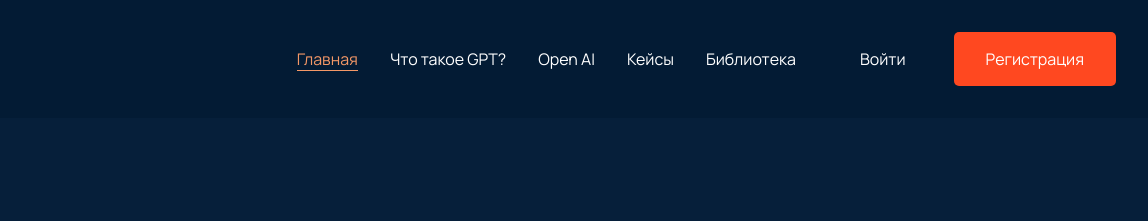
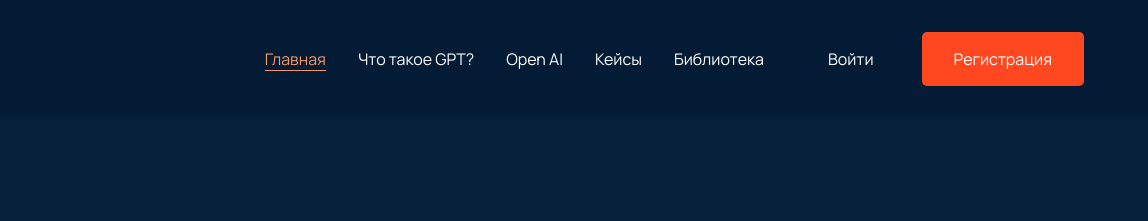
Before and after one commit to DarckShot/gpt4, a plain HTML site: page index.html in a window 1280 px wide. Shown: the top 221 px of the page, 132-1280 px from the left. Drawn offline with Linux system fonts and the light colour scheme.

Commit message:
ver. 2.2

```diff
--- a/css/styles.css
+++ b/css/styles.css
@@ -141,7 +141,7 @@ p {
   max-width: 1440px;
   margin: 0 2rem;
   width: 100%;
-  padding: 2rem 2rem 2rem 4rem ;
+  padding: 2rem 4rem 2rem 4rem ;
   position: fixed;
   justify-content: space-between;
   align-items: center;
```
